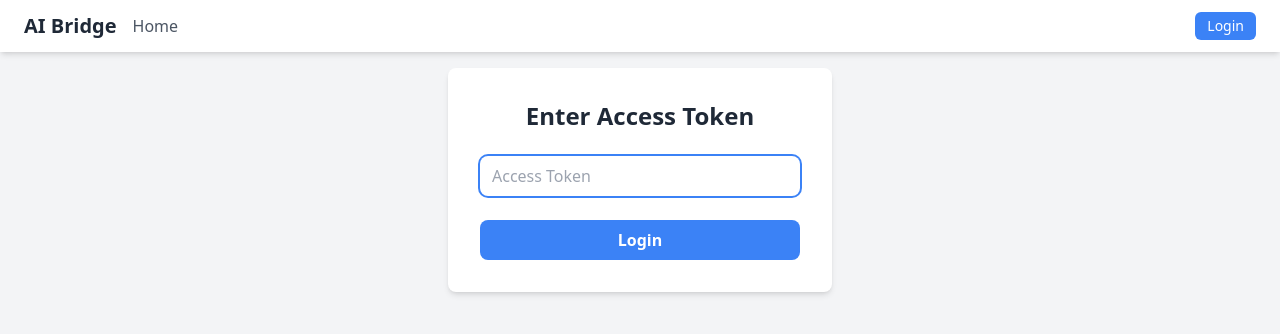
After one commit to kgourjau/BridgeAI, a Flask app: page /login in a window 1280 px wide. The commit adds this page. Shown: the top 334 px of the page. Run offline with Flask 3, Linux system fonts and the light colour scheme; parts of the project's set-up code (start-up, migrations or seed data) failed here and were passed over; some libraries are stand-ins or nearby versions.

Commit message:
feat(auth): Replace DB auth with session-based access token
Removes database-backed user authentication (Flask-Login, SQLAlchemy, Flask-Migrate) and all related code, files, and dependencies. Implements a new, simpler authentication system for the web UI using a session-based check against a single ACCESS_TOKEN environment variable. Deletes the user registration functionality and corresponding templates. Updates all protected web routes to use a new @login_required decorator that checks for the session token. Simplifies the login page to a single input field and updates the navigation bar.

```diff
--- a/app.py
+++ b/app.py
@@ -1,9 +1,6 @@
 from flask import Flask
 from flask_cors import CORS
 import logging
-
-from src.extensions import db, login_manager, migrate
-from src.models import User
 from src.routes.main import main_blueprint
 
 def setup_logging():
@@ -29,24 +26,8 @@ def create_app():
     app = Flask(__name__)
     app.config.from_pyfile('src/config.py')
 
-    # Initialize extensions
     CORS(app)
-    db.init_app(app)
-    login_manager.init_app(app)
-    migrate.init_app(app, db)
 
-    # Configure login manager
-    login_manager.login_view = 'main.login'
-
-    @login_manager.user_loader
-    def load_user(user_id):
-        return User.query.get(int(user_id))
-
-    # Create database tables
-    with app.app_context():
-        db.create_all()
-
-    # Register blueprints and logging
     setup_logging()
     app.register_blueprint(main_blueprint)
 
--- a/src/routes/main.py
+++ b/src/routes/main.py
@@ -1,22 +1,34 @@
 import logging
-from flask import Blueprint, jsonify, render_template, request
+import re
+from functools import wraps
+from flask import Blueprint, jsonify, render_template, request, url_for, redirect, flash, session, current_app
+
+from src.decorators import bearer_required
 from src.services.openai_service import (
     openai_chat_completion,
     openai_list_models,
     openai_chat_completion_for_chat,
 )
 from src.config import TARGET_API_BASE_URL
-import re
 
 main_blueprint = Blueprint("main", __name__)
 logger = logging.getLogger(__name__)
 chat_logger = logging.getLogger("chat_logger")
 
+# --- New Login Decorator ---
+def login_required(f):
+    @wraps(f)
+    def decorated_function(*args, **kwargs):
+        if 'authenticated' not in session:
+            return redirect(url_for('main.login', next=request.url))
+        return f(*args, **kwargs)
+    return decorated_function
+
 
 def get_last_logs(num_lines=200):
     """Get the last N lines from logs.txt"""
     try:
-        with open("logs.txt", "r") as f:
+        with open("logs/logs.txt", "r") as f:
             lines = f.readlines()
             return lines[-num_lines:] if len(lines) > num_lines else lines
     except FileNotFoundError:
@@ -56,7 +68,32 @@ def index():
     return render_template("index.html")
 
 
+@main_blueprint.route('/login', methods=['GET', 'POST'])
+def login():
+    if session.get('authenticated'):
+        return redirect(url_for('main.index'))
+    if request.method == 'POST':
+        token = request.form.get('token')
+        if token == current_app.config.get('ACCESS_TOKEN'):
+            session['authenticated'] = True
+            next_page = request.args.get('next')
+            return redirect(next_page or url_for('main.index'))
+        else:
+            flash('Invalid access token')
+    return render_template('login.html')
+
+
+@main_blueprint.route("/logout")
+@login_required
+def logout():
+    """Log the user out."""
+    session.clear()
+    flash('You have been logged out.')
+    return redirect(url_for('main.login'))
+
+
 @main_blueprint.route("/openai/v1/chat/completions", methods=["GET", "POST"])
+@bearer_required
 def chat_completions():
     """Handle OpenAI chat completions"""
     try:
@@ -68,6 +105,7 @@ def chat_completions():
 
 
 @main_blueprint.route("/openai/v1/models", methods=["GET"])
+@bearer_required
 def list_models():
     """Handle OpenAI models list"""
     try:
@@ -79,12 +117,14 @@ def list_models():
 
 
 @main_blueprint.route("/chat", methods=["GET"])
+@login_required
 def chat_page():
     """Render the chat page"""
     return render_template("chat.html")
 
 
 @main_blueprint.route("/chat/message", methods=["POST"])
+@login_required
 def chat_message():
     """Handle chat messages from the user"""
     try:
@@ -108,12 +148,14 @@ def chat_message():
 
 
 @main_blueprint.route("/logs", methods=["GET"])
+@login_required
 def logs_page():
     """Render the logs page"""
     return render_template("logs.html")
 
 
 @main_blueprint.route("/api/logs", methods=["GET"])
+@login_required
 def get_logs():
     """API endpoint to get log data"""
     try:
@@ -125,12 +167,14 @@ def get_logs():
 
 
 @main_blueprint.route("/chat-logs", methods=["GET"])
+@login_required
 def chat_logs_page():
     """Render the chat logs visualization page"""
     return render_template("chat_logs.html")
 
 
 @main_blueprint.route("/api/chat-logs", methods=["GET"])
+@login_required
 def get_chat_logs():
     """API endpoint to get parsed chat log data"""
     try:
--- a/templates/base.html
+++ b/templates/base.html
@@ -21,17 +21,24 @@
 </head>
 <body class="bg-gray-100">
     <nav class="bg-white shadow-md">
-        <div class="container mx-auto px-6 py-3">
-            <div class="flex items-center justify-between">
+        <div class="container mx-auto px-6 py-3 flex items-center justify-between">
+            <div class="flex items-center space-x-4">
                 <div class="text-xl font-bold text-gray-800">
                     <a href="/">AI Bridge</a>
                 </div>
-                <div class="flex space-x-4">
-                    <a href="/" class="text-gray-600 hover:text-blue-500">Home</a>
-                    <a href="/chat" class="text-gray-600 hover:text-blue-500">Chat</a>
-                    <a href="/logs" class="text-gray-600 hover:text-blue-500">App Logs</a>
-                    <a href="/chat-logs" class="text-gray-600 hover:text-blue-500">Chat Logs</a>
-                </div>
+                <a href="/" class="text-gray-600 hover:text-blue-500">Home</a>
+                {% if session.authenticated %}
+                <a href="/chat" class="text-gray-600 hover:text-blue-500">Chat</a>
+                <a href="/logs" class="text-gray-600 hover:text-blue-500">App Logs</a>
+                <a href="/chat-logs" class="text-gray-600 hover:text-blue-500">Chat Logs</a>
+                {% endif %}
+            </div>
+            <div class="flex items-center space-x-4">
+                {% if session.authenticated %}
+                    <a href="{{ url_for('main.logout') }}" class="bg-red-500 hover:bg-red-600 text-white px-3 py-1 rounded-md text-sm">Logout</a>
+                {% else %}
+                    <a href="{{ url_for('main.login') }}" class="bg-blue-500 hover:bg-blue-600 text-white px-3 py-1 rounded-md text-sm">Login</a>
+                {% endif %}
             </div>
         </div>
     </nav>
--- /dev/null
+++ b/templates/login.html
@@ -0,0 +1,37 @@
+{% extends "base.html" %}
+
+{% block title %}Login - AI Bridge{% endblock %}
+
+{% block content %}
+<div class="flex justify-center items-center h-full">
+    <div class="w-full max-w-sm p-8 space-y-6 bg-white rounded-lg shadow-md">
+        <h2 class="text-2xl font-bold text-center text-gray-800">Enter Access Token</h2>
+
+        <!-- Flash messages -->
+        {% with messages = get_flashed_messages(with_categories=true) %}
+            {% if messages %}
+                <div class="p-4 mb-4 text-sm text-red-700 bg-red-100 rounded-lg" role="alert">
+                {% for category, message in messages %}
+                    <span class="font-medium">{{ message }}</span>
+                {% endfor %}
+                </div>
+            {% endif %}
+        {% endwith %}
+
+        <form method="POST" action="{{ url_for('main.login') }}{{ '?next=' + request.args.next if request.args.next else '' }}" class="space-y-6">
+            <div>
+                <label for="token" class="sr-only">Access Token</label>
+                <input id="token" name="token" type="password" required autofocus
+                       class="w-full px-3 py-2 text-gray-700 bg-gray-200 rounded-lg focus:outline-none focus:bg-white focus:ring-2 focus:ring-blue-500"
+                       placeholder="Access Token">
+            </div>
+            <div>
+                <button type="submit"
+                        class="w-full px-4 py-2 font-bold text-white bg-blue-500 rounded-lg hover:bg-blue-600 focus:outline-none focus:ring-2 focus:ring-offset-2 focus:ring-blue-500">
+                    Login
+                </button>
+            </div>
+        </form>
+    </div>
+</div>
+{% endblock %}
```
Also changed, not shown: src/config.py (+10 -0 lines), src/decorators.py (added, +28 -0 lines).
